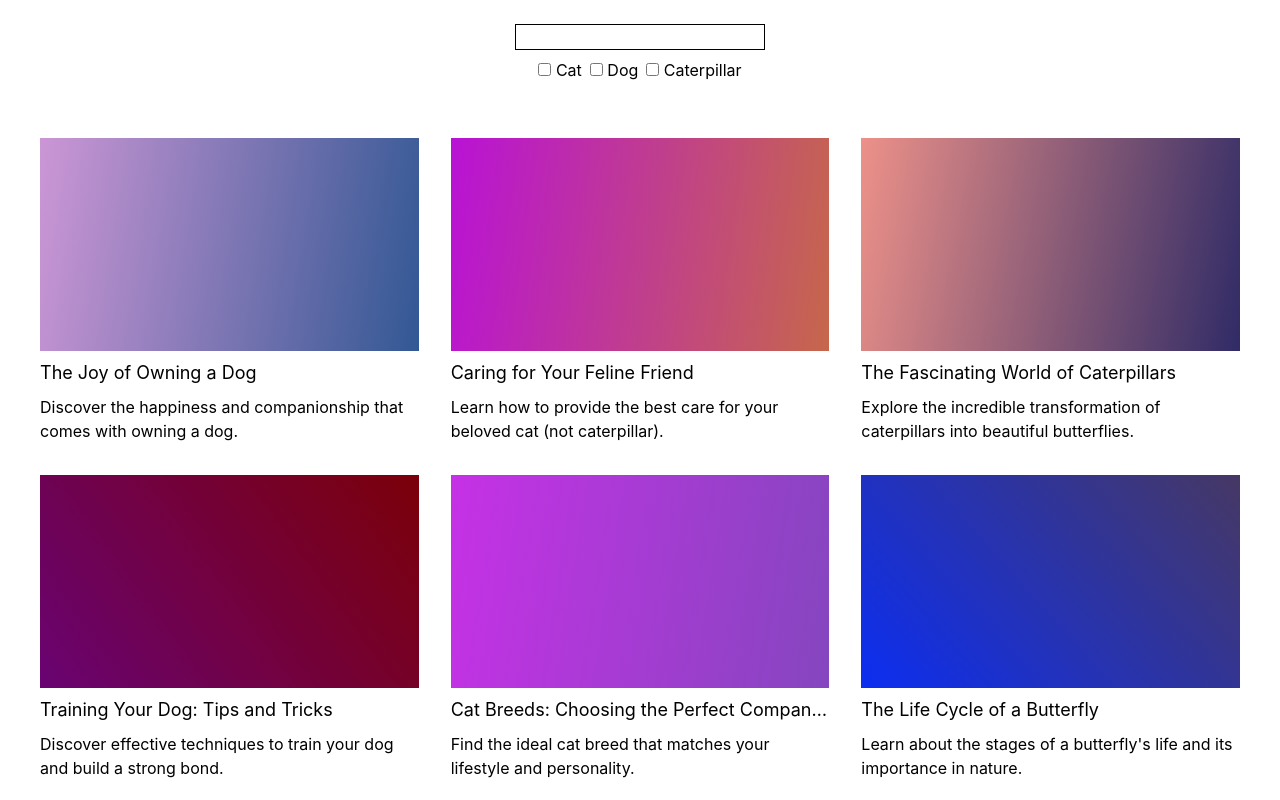
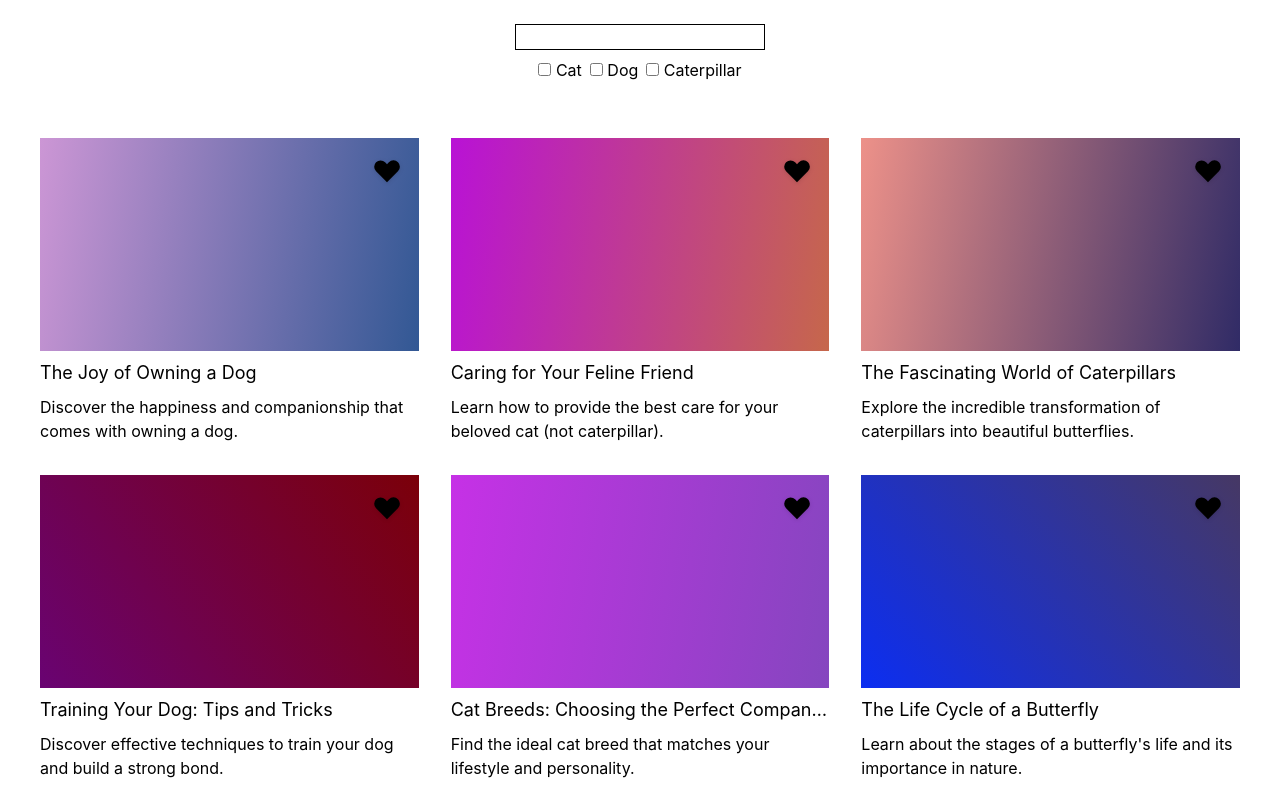
Before and after one commit to tauhid-ahmed/rreact, a React (Vite) app: page / in a window 1280 px wide. Shown: the top 800 px of the page. Built offline with nearby package versions, Linux system fonts and the light colour scheme.

Commit message:
implement sorting blog-posts

```diff
--- a/src/components/blog-posts.tsx
+++ b/src/components/blog-posts.tsx
@@ -1,5 +1,6 @@
 import { Dispatch, SetStateAction, useState } from "react";
 import { getBlogPosts, generateGradient } from "../data/blog-posts";
+import { HiHeart } from "react-icons/hi";
 
 type Post = {
   id: string;
@@ -9,13 +10,34 @@ type Post = {
 
 export default function BlogPosts() {
   const [query, setQuery] = useState("");
+  const [favorites, setFavorites] = useState<string[]>([]);
   const posts = getBlogPosts(query);
+  const sortedPost = [...posts].sort((a, b) => {
+    const aFav = favorites.includes(a.id);
+    const bFav = favorites.includes(b.id);
+    return aFav === bFav ? 0 : aFav > bFav ? -1 : 1;
+  });
   return (
     <div className="py-6 space-y-10">
       <Form query={query} setQuery={setQuery} />
       <div className="flex flex-wrap justify-center">
-        {posts.map((post: Post) => (
-          <Card key={post.id} post={post} />
+        {sortedPost.map((post: Post) => (
+          <Card
+            key={post.id}
+            post={post}
+            isFavorite={favorites.includes(post.id)}
+            onFavoriteClick={(isFavorite: boolean, favId: string) => {
+              if (!isFavorite) {
+                setFavorites((prevFavorite) => {
+                  return prevFavorite.filter((id) => id !== favId);
+                });
+              } else {
+                return setFavorites((favorites) => {
+                  return [...favorites, favId];
+                });
+              }
+            }}
+          />
         ))}
       </div>
     </div>
@@ -90,16 +112,45 @@ function Form({
   );
 }
 
-function Card({ post }: { post: Post }) {
+function Card({
+  post,
+  isFavorite,
+  onFavoriteClick,
+}: {
+  post: Post;
+  isFavorite: boolean;
+  onFavoriteClick: (isFavorite: boolean, favId: string) => void;
+}) {
   return (
     <div className="basis-2/2 sm:basis-1/2 md:basis-1/3 p-4 overflow-hidden">
       <div className="space-y-2">
         <div
-          className="aspect-video"
+          className="aspect-video relative"
           style={{
             background: generateGradient(post.id),
           }}
-        ></div>
+        >
+          <div className="absolute right-4 top-4">
+            {isFavorite ? (
+              <button
+                className="drop-shadow"
+                onClick={() => onFavoriteClick(false, post.id)}
+              >
+                <HiHeart
+                  size={32}
+                  className="fill-pink-500 stroke-white stroke-1"
+                />
+              </button>
+            ) : (
+              <button
+                className="drop-shadow"
+                onClick={() => onFavoriteClick(true, post.id)}
+              >
+                <HiHeart size={32} />
+              </button>
+            )}
+          </div>
+        </div>
         <h2 className="text-lg whitespace-nowrap truncate">{post.title}</h2>
         <p>{post.description}</p>
       </div>
```
